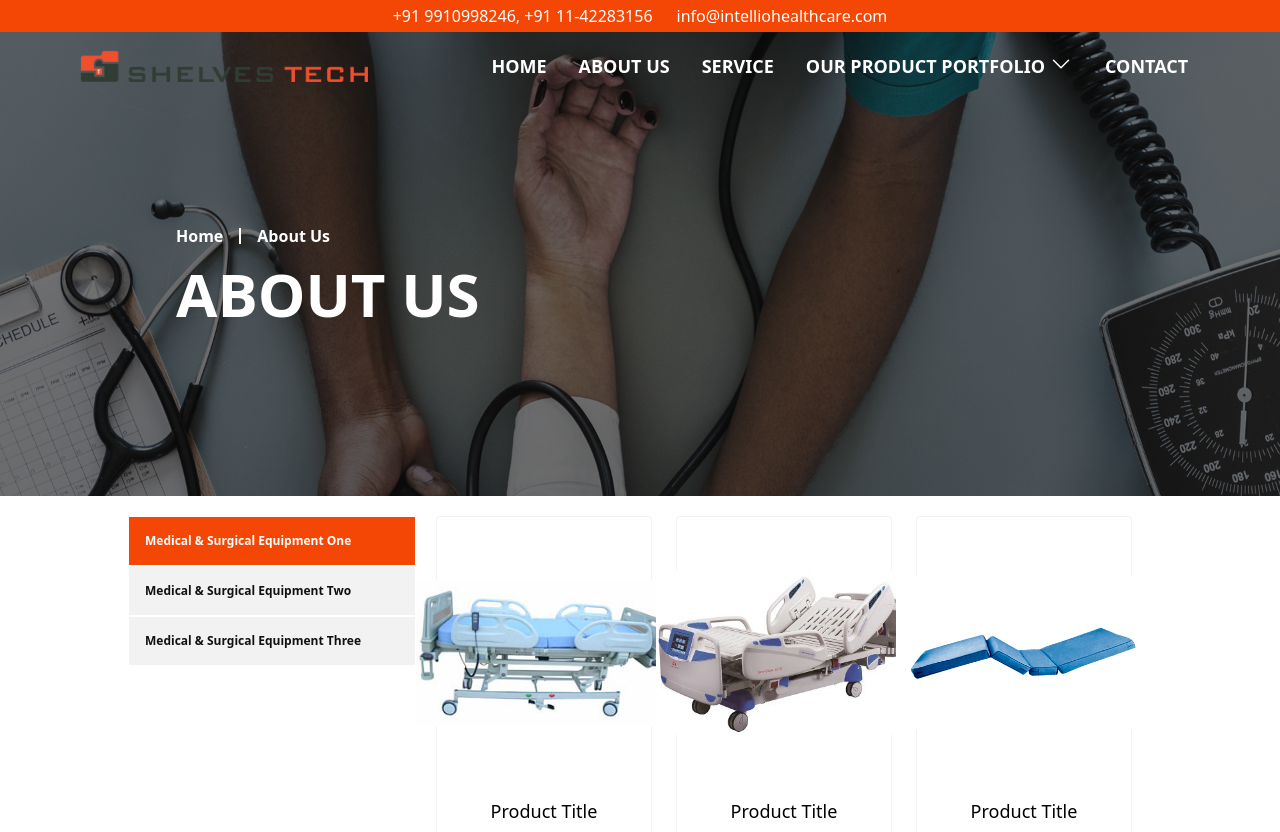
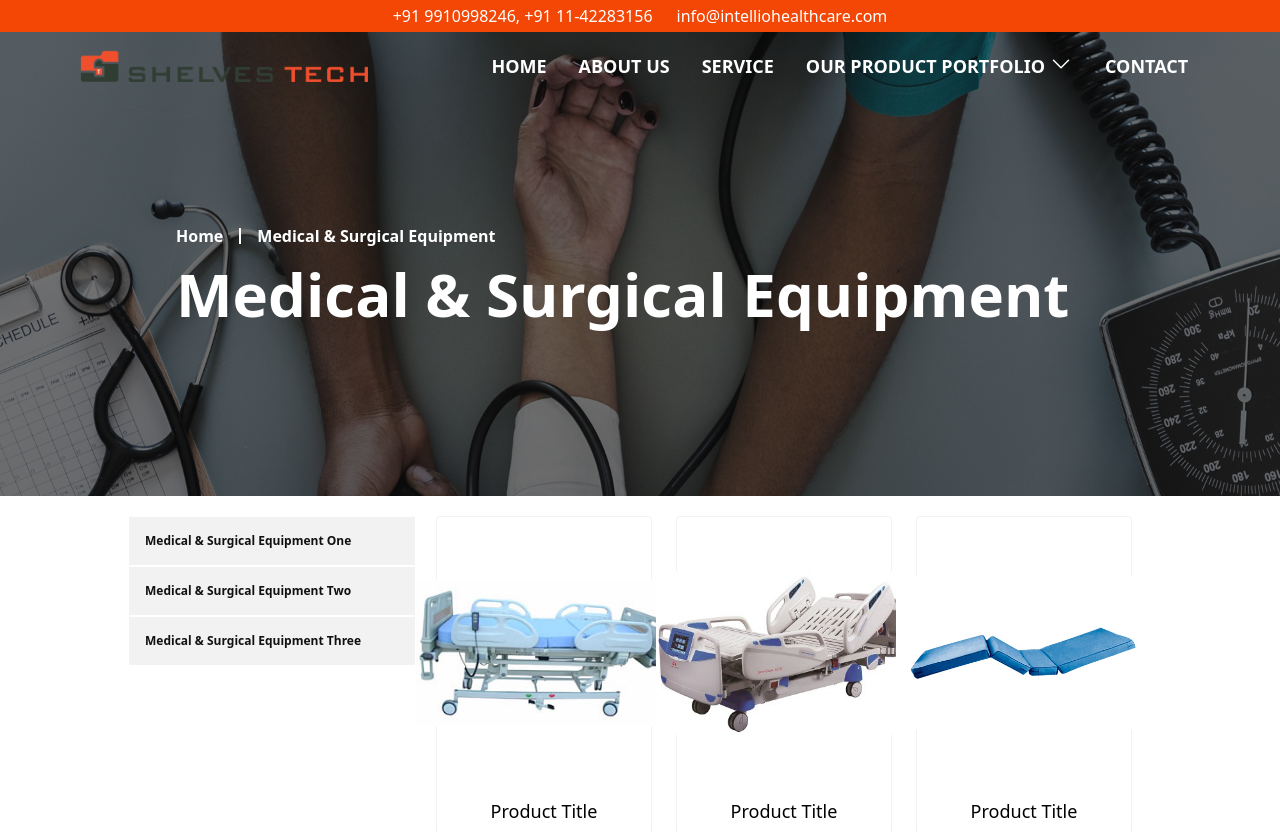
Before and after one commit to shivamdev24/ReactPractice, a React (Vite) app: page /mse in a window 1280 px wide. Shown: the top 832 px of the page. Built offline with nearby package versions, Linux system fonts and the light colour scheme.

Commit message:
Some Small Updates

```diff
--- a/src/pages/productPage/mseProductPage/MseSidebar.jsx
+++ b/src/pages/productPage/mseProductPage/MseSidebar.jsx
@@ -1,6 +1,7 @@
 import { Select } from "antd";
+import React, { useState, useEffect } from "react";
 
-import { Link, NavLink } from "react-router-dom";
+import { Link, NavLink , useLocation} from "react-router-dom";
 
 const { Option } = Select;
 
@@ -20,6 +21,12 @@ const selectOptions = [
 ];
 
 export default function LsSidebar() {
+  const location = useLocation();
+  const [activePath, setActivePath] = useState(location.pathname);
+
+  useEffect(() => {
+    setActivePath(location.pathname);
+  }, [location.pathname]);
 
   const handleChange = (value) => {
     window.location.href = value;
@@ -34,9 +41,10 @@ export default function LsSidebar() {
               <NavLink
                 key={index}
                 to={props.path}
-                className={({ isActive }) =>
-                  `hover:bg-white text-xs font-bold px-4 hover:border border border-white text-graydark py-4 ${isActive ? "bg-orange text-white hover:bg-orangeshade" : "bg-graypowderlight"}`
+                className={() =>
+                  `hover:bg-white text-xs font-bold px-4 hover:border border border-white text-graydark py-4 ${activePath === `/${props.path}` ? "bg-orange text-white hover:text-black hover:bg-orangeshade" : "bg-graypowderlight"}`
                 }
+                onClick={() => setActivePath(`/${props.path}`)}
               >
                 {props.title}
               </NavLink>
--- a/src/pages/productPage/mseProductPage/ProductOutlet.jsx
+++ b/src/pages/productPage/mseProductPage/ProductOutlet.jsx
@@ -18,10 +18,10 @@ export default function ProductOutlet() {
           <div className="flex gap-4 items-center font-bold text-white">
             <span>Home</span>
             <hr className="h-4 w-[2px] bg-white" />
-            <span>About Us</span>
+            <span>Medical & Surgical Equipment</span>
           </div>
           <div className="mt-4">
-            <span className="text-6xl font-bold text-white">ABOUT US</span>
+            <span className="text-6xl font-bold text-white">Medical & Surgical Equipment</span>
           </div>
         </div>
       </div>
```
